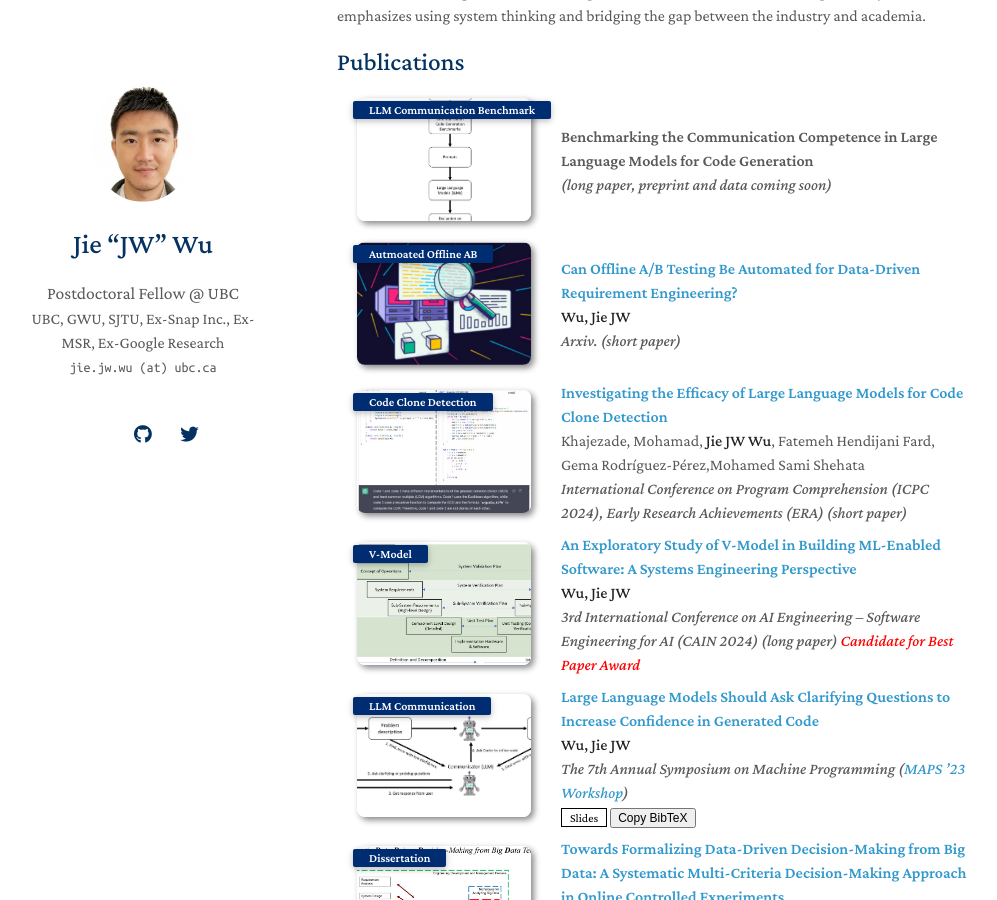
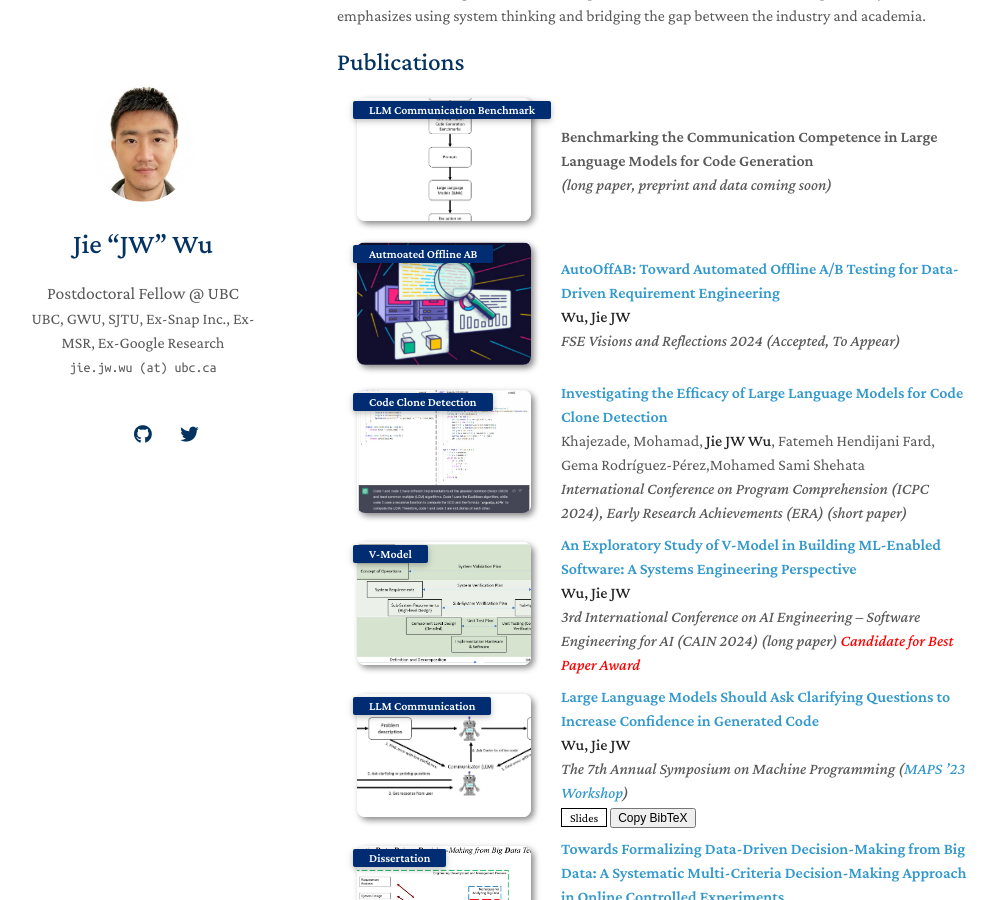
Before and after one commit to yaoyao-liu/minimal-light, a Jekyll site: the page built from index.md, in a window 1280 px wide and 900 px high, scrolled down 1226 px. Shown: the whole window, without its empty margins (133-1130 px from the left). Built offline with Jekyll 4.4.1, drawn with Linux system fonts in a browser that asks for light colours; nearby versions of some CDN libraries; a style sheet for code colours, icons or effects is not loaded; our own code applies the rules of GitHub Pages for plain Markdown files.

Commit message:
Update publications.md

```diff
--- a/_includes/publications.md
+++ b/_includes/publications.md
@@ -23,9 +23,10 @@
     <abbr class="badge">Autmoated Offline AB</abbr>
   </div>
   <div class="col-sm-9" style="position: relative;padding-right: 15px;padding-left: 20px;">
-    <div class="title"><a href="https://arxiv.org/pdf/2312.10624.pdf">Can Offline A/B Testing Be Automated for Data-Driven Requirement Engineering? </a> </div>
+    <div class="title"><a href="https://arxiv.org/pdf/2312.10624.pdf">AutoOffAB: Toward Automated Offline A/B Testing for Data-Driven
+  Requirement Engineering </a> </div>
     <div class="author"><strong>Wu, Jie JW</strong></div>
-    <div class="periodical"><em> Arxiv. (short paper) </em></div>
+    <div class="periodical"><em> FSE Visions and Reflections 2024 (Accepted, To Appear) </em></div>
   </div>
 </div>
 </li>
```
